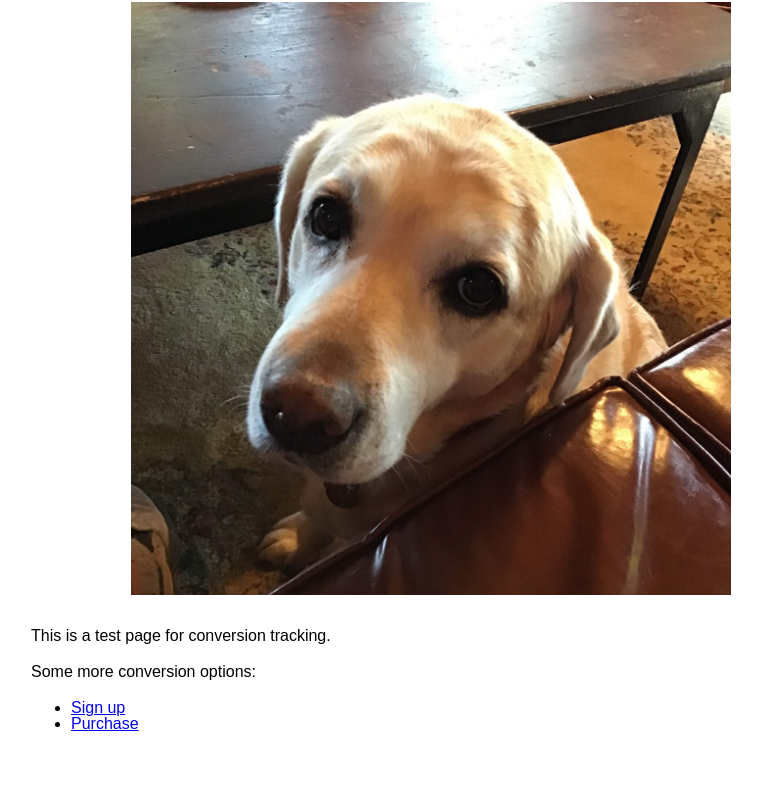
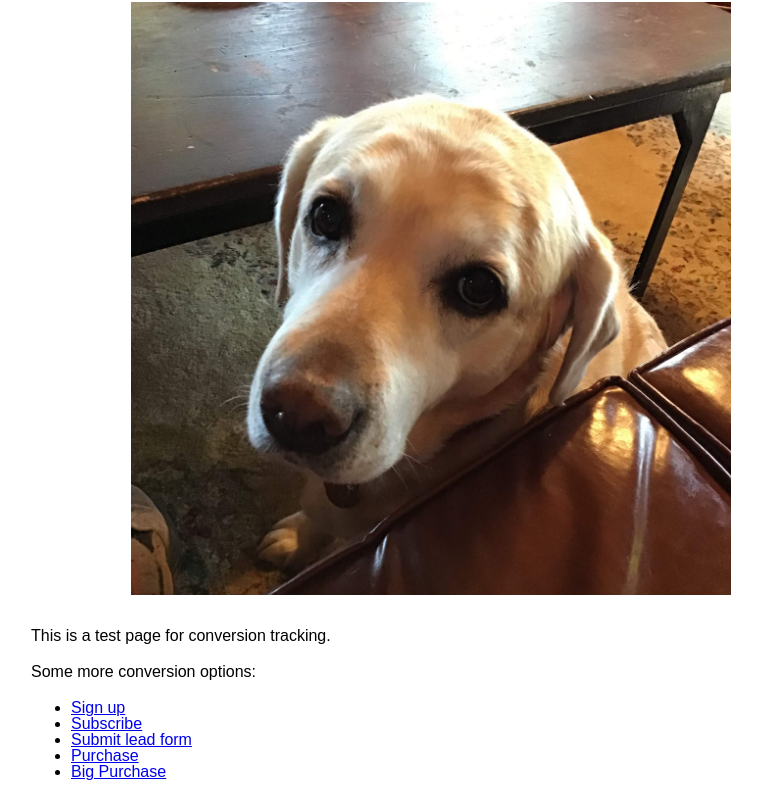
Before and after one commit to gvp-eng/gvp-eng.github.io, a plain HTML site: page index.html in a window 1280 px wide. Shown: the part 68-864 px from the top of the page, without its empty margins (209-971 px from the left). Before the commit the page ends 816 px from the top, so only its background shows below. Drawn offline with Linux system fonts and the light colour scheme.

Commit message:
Update index.html

```diff
--- a/index.html
+++ b/index.html
@@ -28,7 +28,10 @@
 		<p>Some more conversion options:</p>
 		<ul>
 			<li><a href="/sign-up.html">Sign up</a></li>
-			<li><a href="/buy-dog.html">Purchase</a></li>
+			<li><a href="/subscribe.html">Subscribe</a></li>
+			<li><a href="/submit-lead-form.html">Submit lead form</a></li>
+			<li><a href="/purchase.html">Purchase</a></li>
+			<li><a href="/big-purchase.html">Big Purchase</a></li>
 		</ul>
 	</div>
 </body>
```
